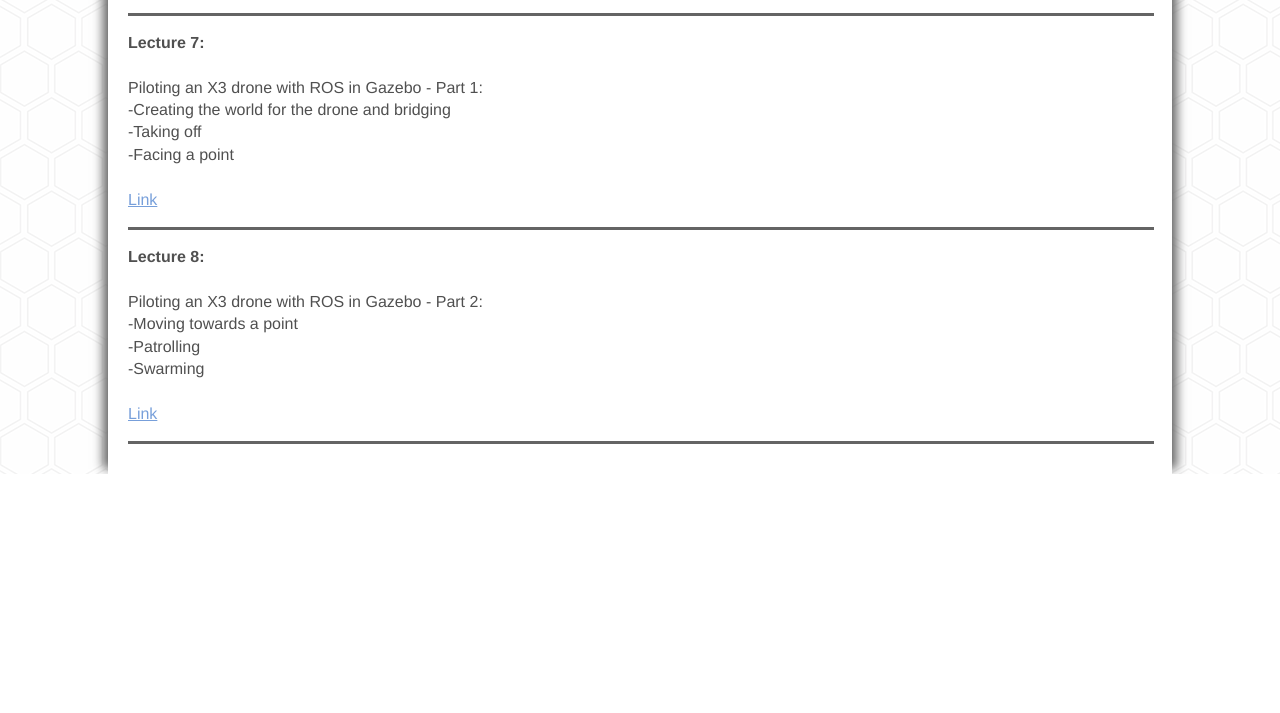
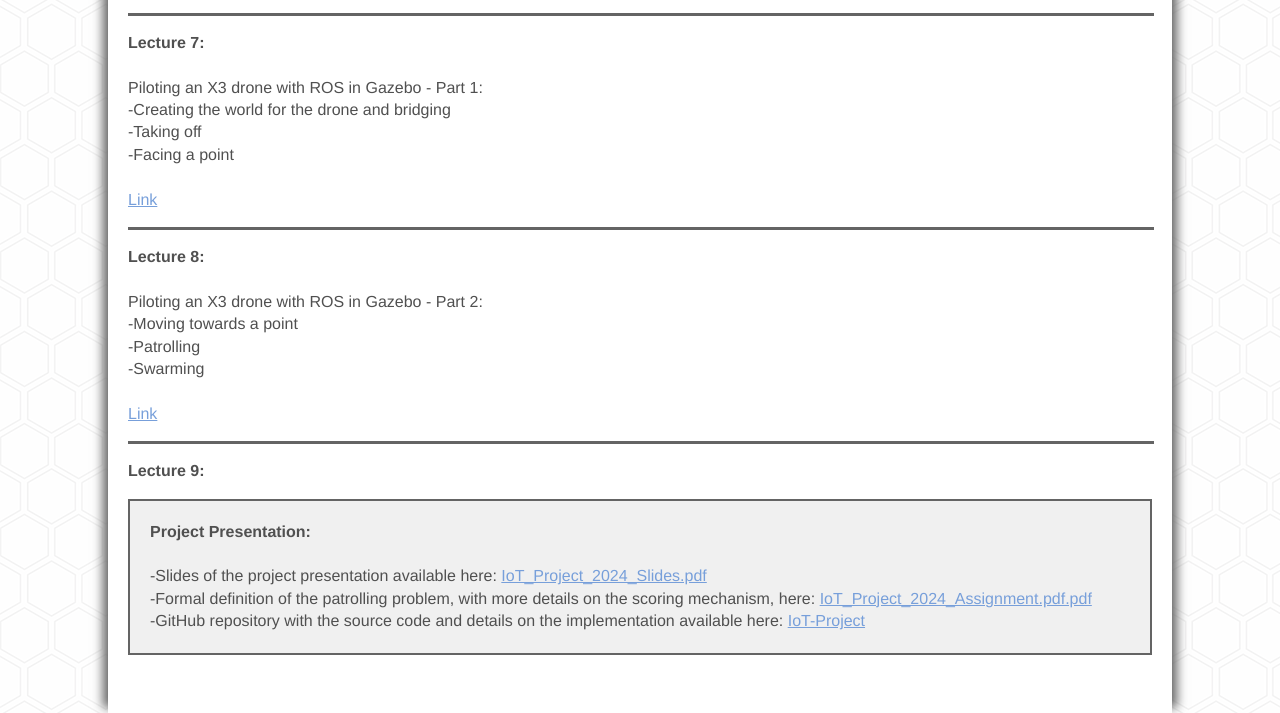
Before and after one commit to Fede3751/IoT-lectures-2024, a plain HTML site: page index.html in a window 1280 px wide. Shown: the part 1998-2711 px from the top of the page. Before the commit the page ends 2472 px from the top, so only its background shows below. Drawn offline with Linux system fonts and the light colour scheme.

Commit message:
Update for lecture 9!

```diff
--- a/index.html
+++ b/index.html
@@ -117,24 +117,24 @@
 
 			<div class="divider"></div>
 
-<!--
+
 			<p>
-				<strong>Lecture 8:</strong>
+				<strong>Lecture 9:</strong>
 
 
 				<div class="warning">
 
-					<strong>Project Presentation: Patrolling with UAV Swarms</strong><br><br>
+					<strong>Project Presentation:</strong><br><br>
 
-					-Slides of the project presentation available here: <a href="./misc_files/project_slides.pdf">project_slides.pdf</a><br>
-					-Formal definition of the patrolling problem, with more details on the scoring mechanism, here: <a href="./misc_files/project_description.pdf">project_description.pdf</a><br>
-					-GitHub repository with the source code and details on the implementation available here: <a href="https://github.com/Fede3751/IoT-Project">IoT-Project</a>
+					-Slides of the project presentation available here: <a href="./misc_files/IoT_Project_2024_Slides.pdf">IoT_Project_2024_Slides.pdf</a><br>
+					-Formal definition of the patrolling problem, with more details on the scoring mechanism, here: <a href="./misc_files/IoT_Project_2024_Assignment.pdf">IoT_Project_2024_Assignment.pdf.pdf</a><br>
+					-GitHub repository with the source code and details on the implementation available here: <a href="https://github.com/Fede3751/IoT-Project-2024">IoT-Project</a>
 
 				</div>
 
 			</p><br>
 
-
+<!--
 			<div class="divider"></div>
 
 			<p>
```
Also changed, not shown: 2 other files.
